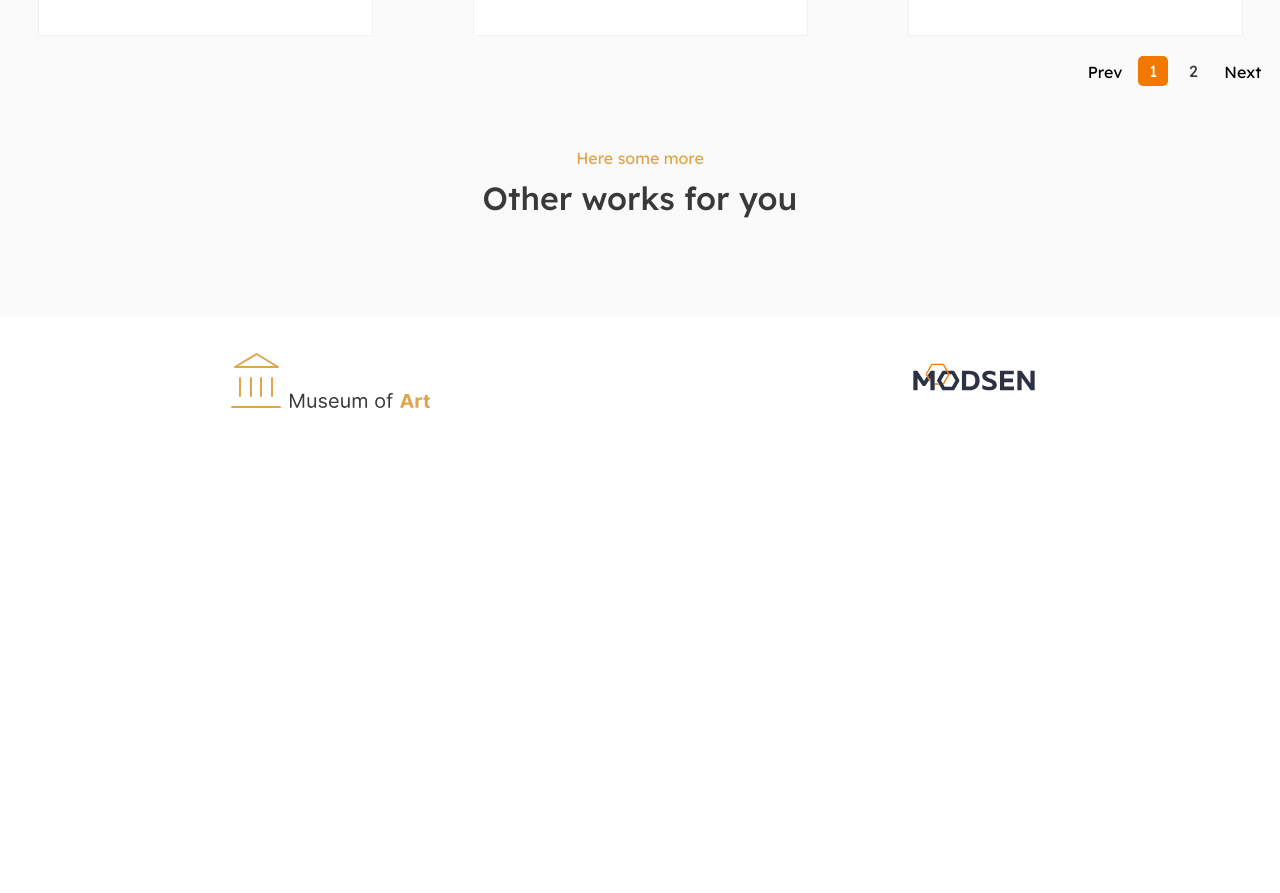
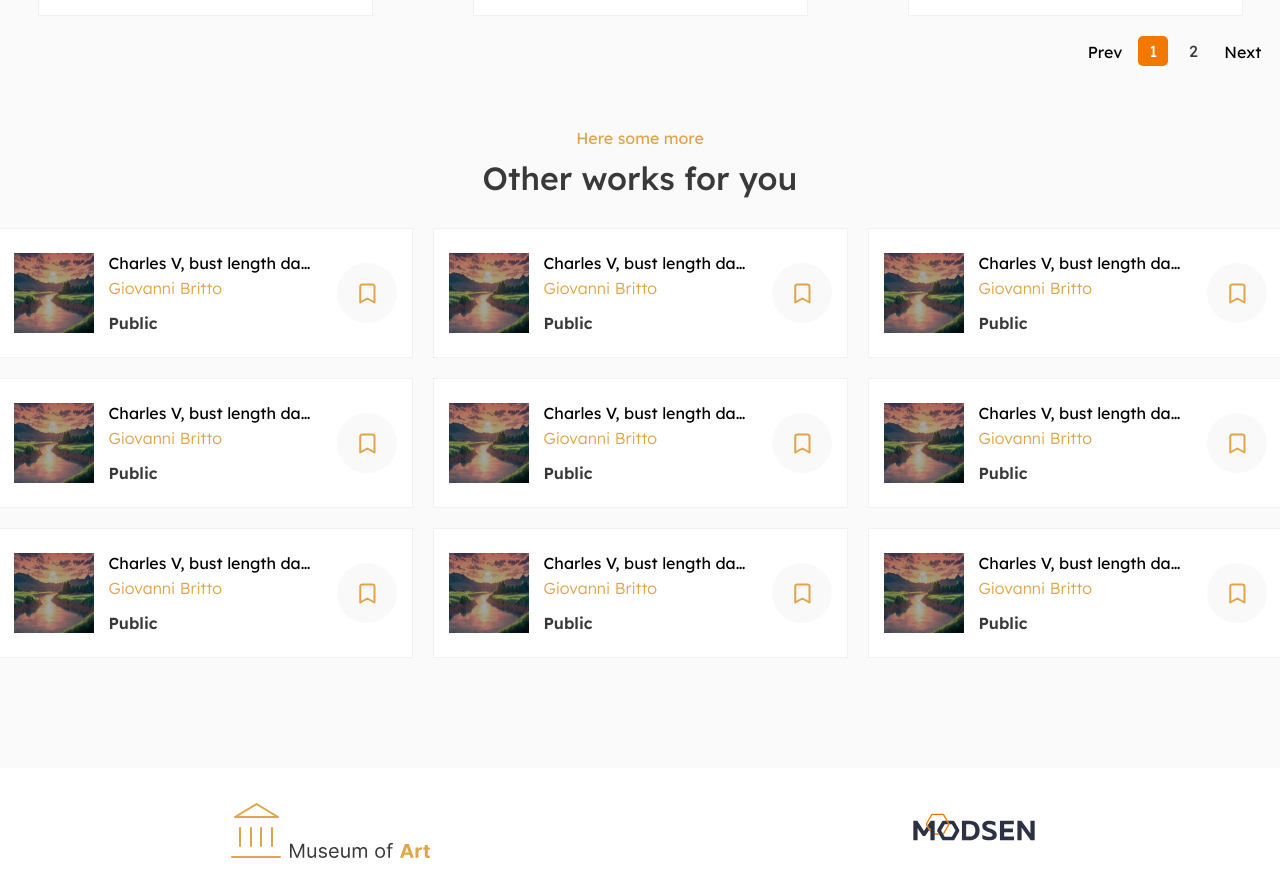
Before and after one commit to Yarik7610/art-museum, a React (Create React App) app: page / in a window 1280 px wide. Shown: the part 1080-1973 px from the top of the page. Before the commit the page ends 1523 px from the top, so only its background shows below. Built offline with nearby package versions, Linux system fonts and the light colour scheme.

Commit message:
Create OtherPaintings component

```diff
--- a/src/App.css
+++ b/src/App.css
@@ -40,13 +40,13 @@ footer {
 
 main {
   background-color: #fafafa;
-  padding: 100px 0;
+  padding: 110px 0;
   .main__content {
     display: flex;
     flex-direction: column;
     gap: 60px;
     align-items: center;
-    width: 1280px;
+    max-width: 1280px;
     margin: 0 auto 0 auto;
   }
 }
@@ -57,6 +57,7 @@ main {
   height: 130px;
   display: flex;
   justify-content: space-between;
+  align-items: center;
   gap: 15px;
   padding: 15px;
   &.short {
@@ -89,11 +90,17 @@ main {
   }
 }
 
+.home-section {
+  .section-heading {
+    margin-bottom: 30px;
+  }
+}
 .painting-cards {
   .painting-cards__section {
     display: flex;
     justify-content: space-between;
     gap: 50px;
+    flex-wrap: wrap;
   }
   .pagination {
     margin-top: 20px;
@@ -197,6 +204,12 @@ main {
   }
 }
 
+.other-paintings {
+  display: grid;
+  grid-template-columns: repeat(3, minmax(415px, 1fr));
+  gap: 20px;
+}
+
 .bookmark-btn {
   background-color: #f9f9f9;
   width: 60px;
--- /dev/null
+++ b/src/components/OtherPaintings.tsx
@@ -0,0 +1,15 @@
+import { Painting } from "../pages/Home"
+import { PaintingShortInfo } from "./PaintingShortInfo"
+
+interface OtherPaintingsProps {
+  otherPaintings: Painting[]
+}
+export const OtherPaintings: React.FC<OtherPaintingsProps> = ({ otherPaintings }) => {
+  return (
+    <section className="other-paintings">
+      {otherPaintings.map((p) => (
+        <PaintingShortInfo withImg={true} />
+      ))}
+    </section>
+  )
+}
--- a/src/pages/Home.tsx
+++ b/src/pages/Home.tsx
@@ -1,4 +1,5 @@
 import { useState } from "react"
+import { OtherPaintings } from "../components/OtherPaintings"
 import { PaintingCardSection } from "../components/PaintingCardsSection"
 import { Search } from "../components/Search"
 import { SectionHeading } from "../components/SectionHeading"
@@ -9,6 +10,7 @@ export interface Painting {
 export const Home = () => {
   const [query, setQuery] = useState("")
   const [paintings, setPaintings] = useState<Painting[]>([])
+  const [otherPaintings, setOtherPaintings] = useState<Painting[]>([])
   const [currentPage, setCurrentPage] = useState(1)
 
   return (
@@ -17,6 +19,7 @@ export const Home = () => {
         Let's find some <span className="">Art</span> here!
       </h1>
       <Search query={query} setQuery={setQuery} />
+      <section className="home-section">
         <SectionHeading text1="Topics for you" text2="Our special gallery" />
         <PaintingCardSection
           currentPage={currentPage}
@@ -24,7 +27,23 @@ export const Home = () => {
           totalPaintingsCount={5}
           paintings={[{ type: "Public" }, { type: "Public" }, { type: "Public" }]}
         />
+      </section>
+      <section className="home-section">
         <SectionHeading text1="Here some more" text2="Other works for you" />
+        <OtherPaintings
+          otherPaintings={[
+            { type: "Public" },
+            { type: "Public" },
+            { type: "Public" },
+            { type: "Public" },
+            { type: "Public" },
+            { type: "Public" },
+            { type: "Public" },
+            { type: "Public" },
+            { type: "Public" }
+          ]}
+        />
+      </section>
     </>
   )
 }
```
Lines whose indentation alone changed are shown as unchanged.
